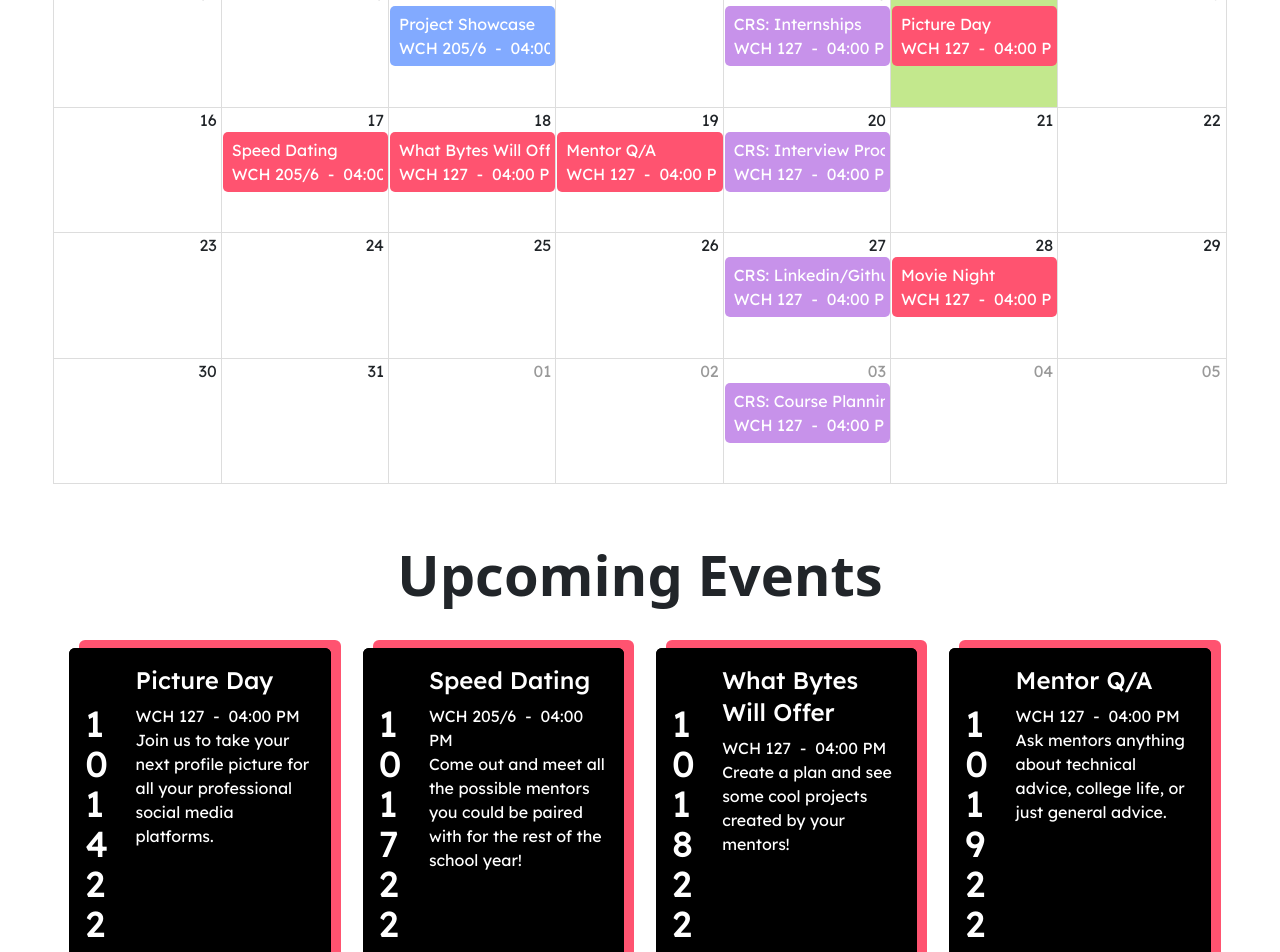
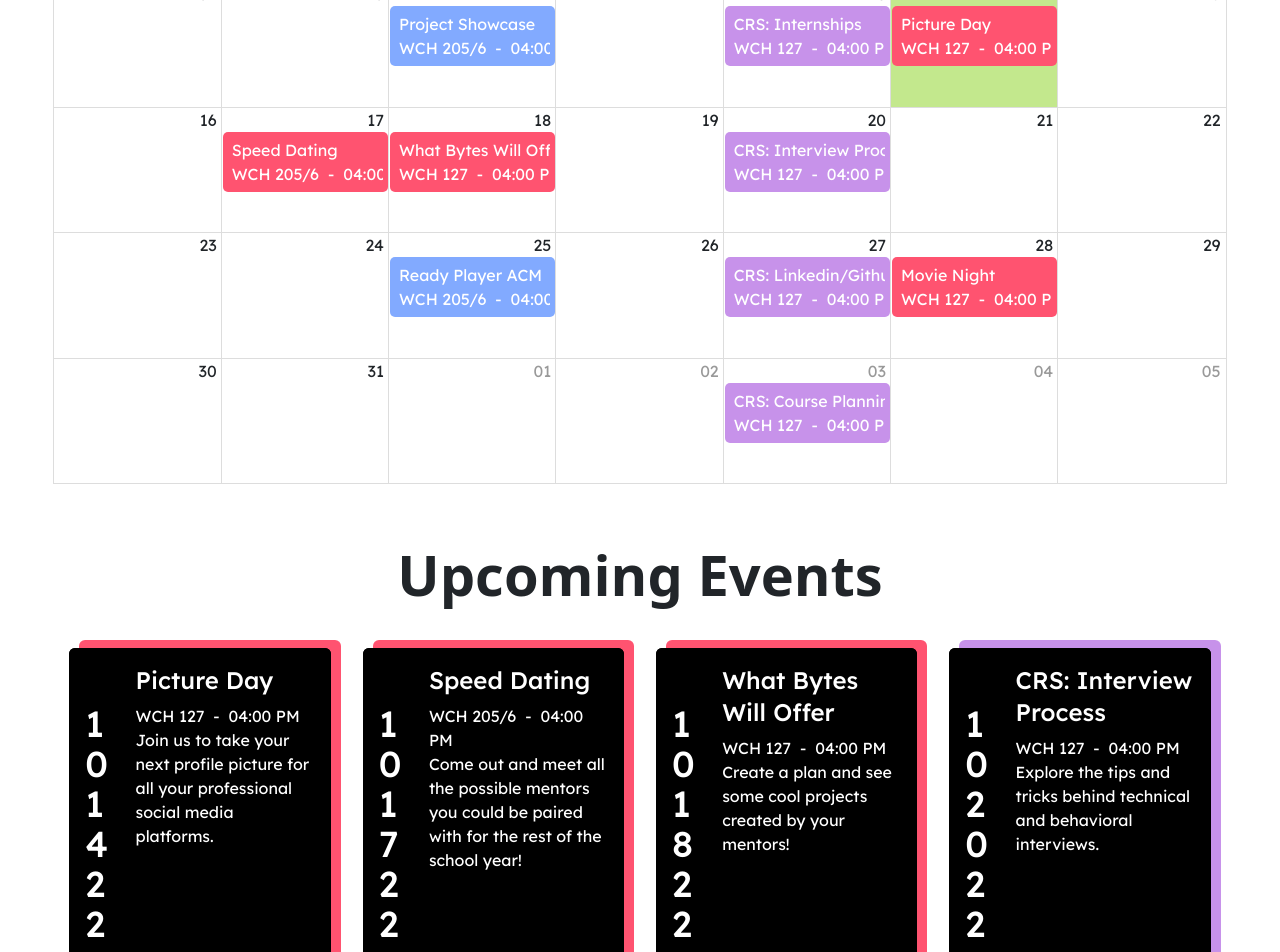
Before and after one commit to acm-ucr/acm-hydra, a Next.js app: page /events in a window 1280 px wide. Shown: the part 600-1552 px from the top of the page. Built offline with nearby package versions, Linux system fonts and the light colour scheme.

Commit message:
Add GM 3 event

```diff
--- a/components/data/Events.js
+++ b/components/data/Events.js
@@ -75,15 +75,6 @@ const Events = [
 		end: new Date(2022, 9, 18, 17, 0, 0),
 		description:
 			"Create a plan and see some cool projects created by your mentors!",
-	},
-	{
-		title: "Mentor Q/A",
-		location: "WCH 127",
-		color: filters["Socials"],
-		start: new Date(2022, 9, 19, 16, 0, 0),
-		end: new Date(2022, 9, 19, 17, 0, 0),
-		description:
-			"Ask mentors anything about technical advice, college life, or just general advice.",
 	},
 	{
 		title: "CRS: Interview Process",
@@ -165,6 +156,15 @@ const Events = [
 		description:
 			"Learn about various research positions and why research is so important",
 	},
+	{
+		title: "Ready Player ACM",
+		location: "WCH 205/6",
+		color: filters["Meetings"],
+		start: new Date(2022, 9, 25, 16, 0, 0),
+		end: new Date(2022, 9, 25, 17, 0, 0),
+		description:
+			"Come to our VR/AR research panel with Prof. Jiasi Chen, Meta SWE James Luo, and graphics researchers to learn about the recent developments in VR/AR technology.",
+	},
 ];
 
 export default Events;
```
